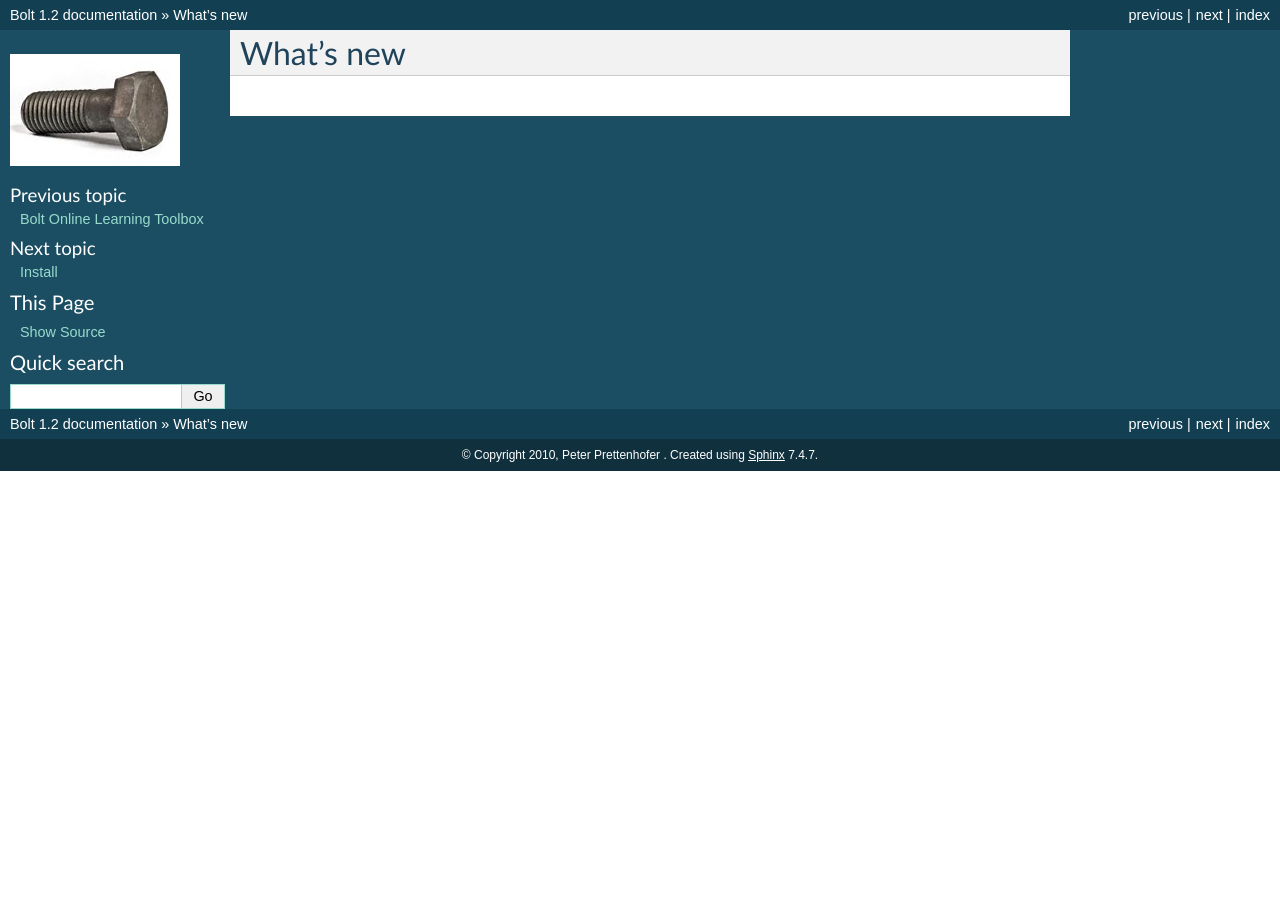
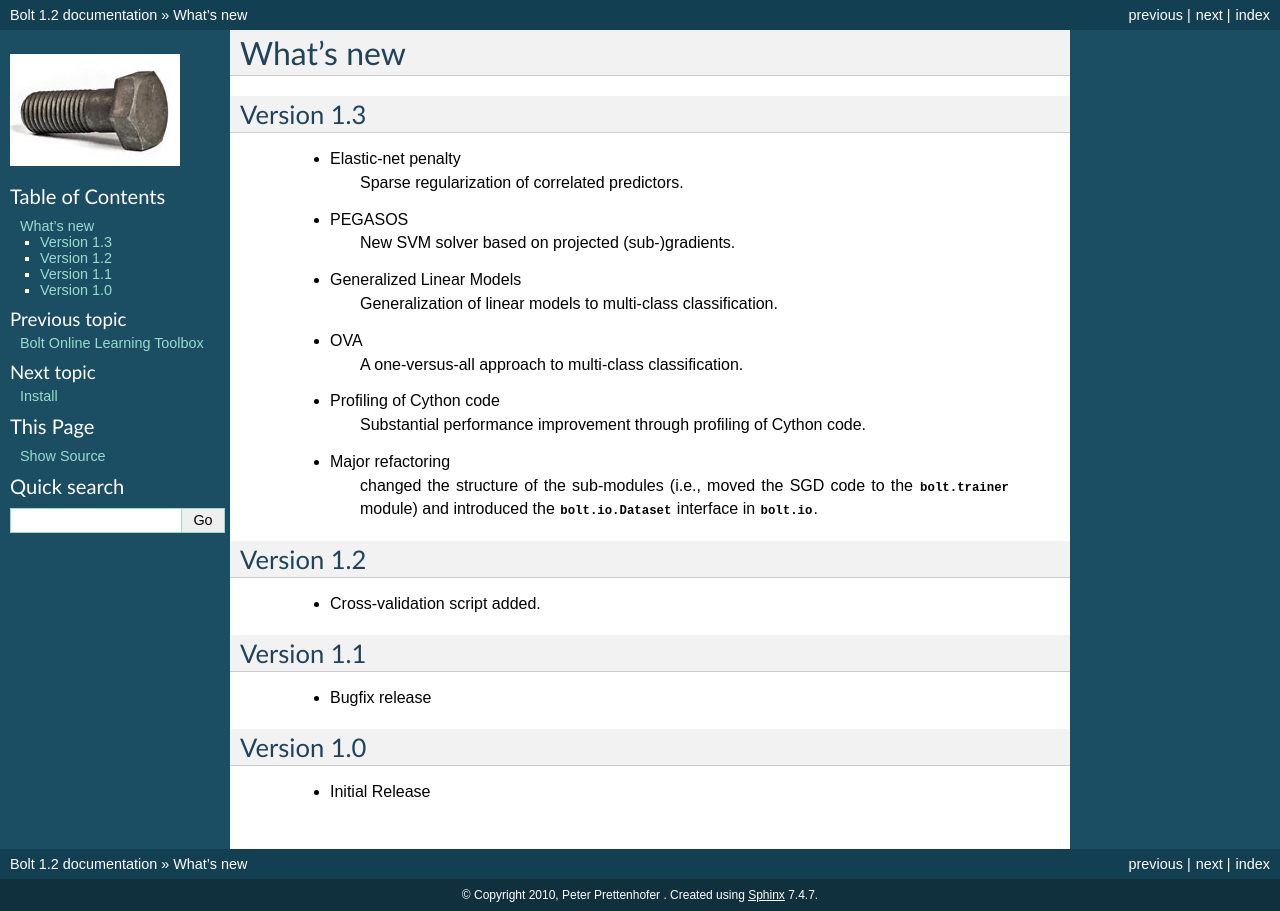
Before and after one commit to pprett/bolt, a Sphinx documentation site: the page built from doc/whatsnew.rst, in a window 1280 px wide. Built offline with Sphinx 7.4.7, drawn with Linux system fonts in a browser that asks for light colours; formulas are drawn with MathJax 3; the version number is read from the project's files by our own code.

Commit message:
preparation for 1.3 release.

```diff
--- a/bolt/__init__.py
+++ b/bolt/__init__.py
@@ -45,7 +45,7 @@ from io import MemoryDataset,sparsedtype,dense2sparse
 from model import LinearModel, GeneralizedLinearModel
 from eval import errorrate
 
-__version__ = "1.2"
+__version__ = "1.3"
 
 loss_functions = {0:Hinge, 1:ModifiedHuber, 2:Log, 5:SquaredError, 6:Huber}
 
--- a/doc/whatsnew.rst
+++ b/doc/whatsnew.rst
@@ -2,3 +2,34 @@
 
 What's new
 ==========
+
+Version 1.3
+-----------
+
+  * Elastic-net penalty
+      Sparse regularization of correlated predictors.
+  * PEGASOS
+      New SVM solver based on projected (sub-)gradients.
+  * Generalized Linear Models
+      Generalization of linear models to multi-class classification.
+  * OVA
+      A one-versus-all approach to multi-class classification.
+  * Profiling of Cython code
+      Substantial performance improvement through profiling of Cython code.
+  * Major refactoring
+      changed the structure of the sub-modules (i.e., moved the SGD code to the :mod:`bolt.trainer` module) and introduced the :class:`bolt.io.Dataset` interface in :mod:`bolt.io`.
+
+Version 1.2
+-----------
+
+  * Cross-validation script added.
+
+Version 1.1
+-----------
+
+  * Bugfix release
+
+Version 1.0
+-----------
+
+  * Initial Release
```
Also changed, not shown: 1 other file.
